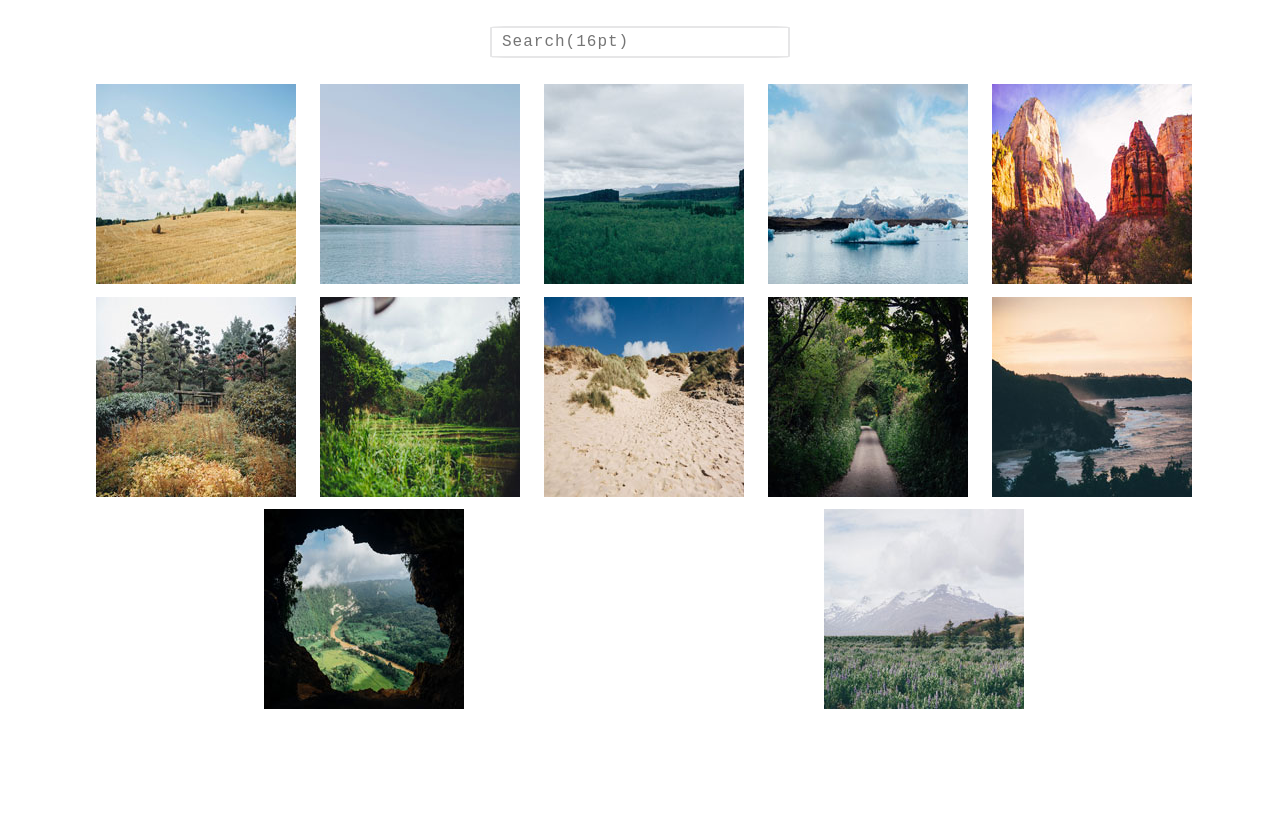
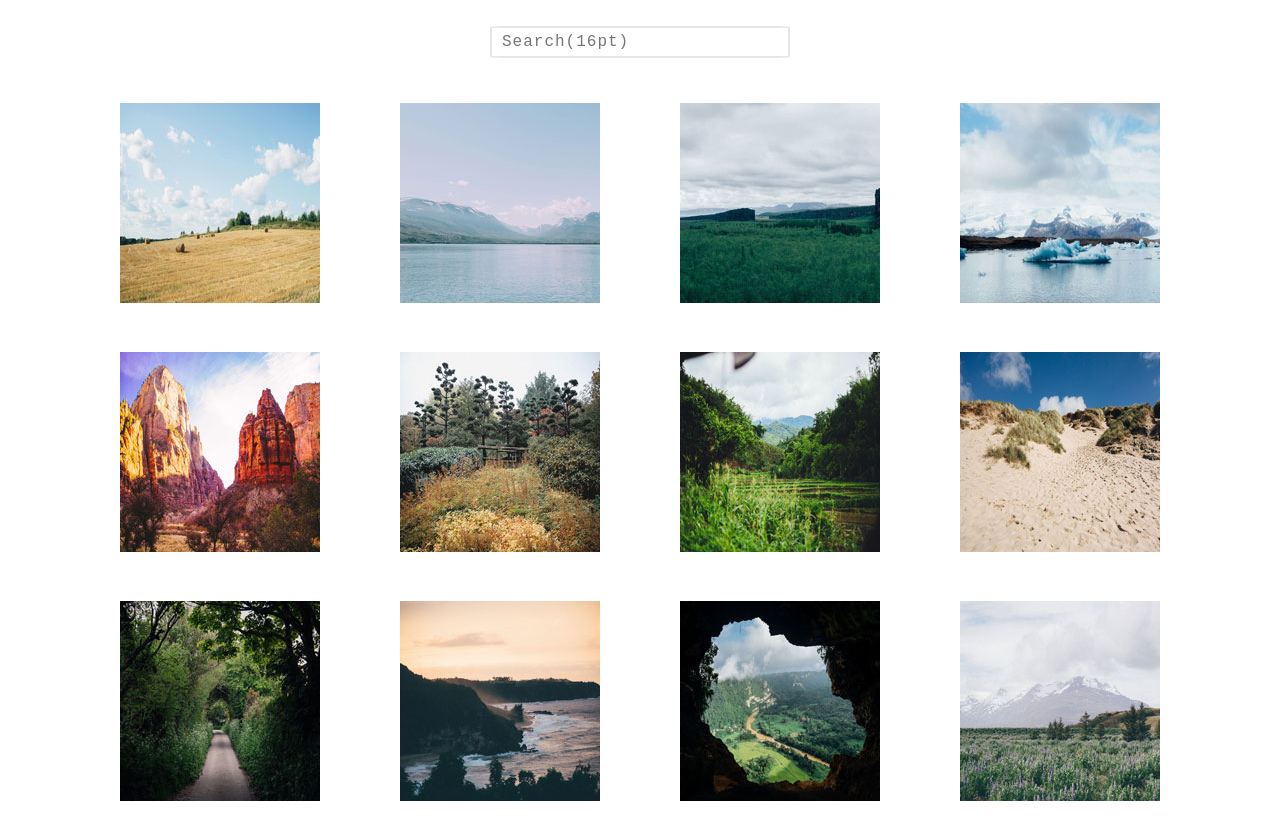
Before and after one commit to ramandeepformay/Project-5, a plain HTML site: page index.html in a window 1280 px wide. Before the commit the page ends 800 px from the top, so only its background shows below. Drawn offline with Linux system fonts and the light colour scheme.

Commit message:
fixed the minor bug

```diff
--- a/app.js
+++ b/app.js
@@ -19,7 +19,7 @@ $("#search").on("keyup", function(){
     // getting input value
      value = $(this).val().toLowerCase();
     // looping through all the achor tags
-        $("a").each(function(){
+        $(".galleryPhoto a").each(function(){
             //  getting captions
             data = $(this).attr("data-title")
             dataLower = data.toLowerCase();
--- a/style.css
+++ b/style.css
@@ -29,10 +29,8 @@ input[type=text]{
     display:flex;
     flex-flow:row wrap;
     justify-content:space-around;
-
  }
- .galleryPhoto img {
-    width: 100%;
+ .galleryPhoto {
    margin:2%;
  }
 /* styling lightbox effect */
```
